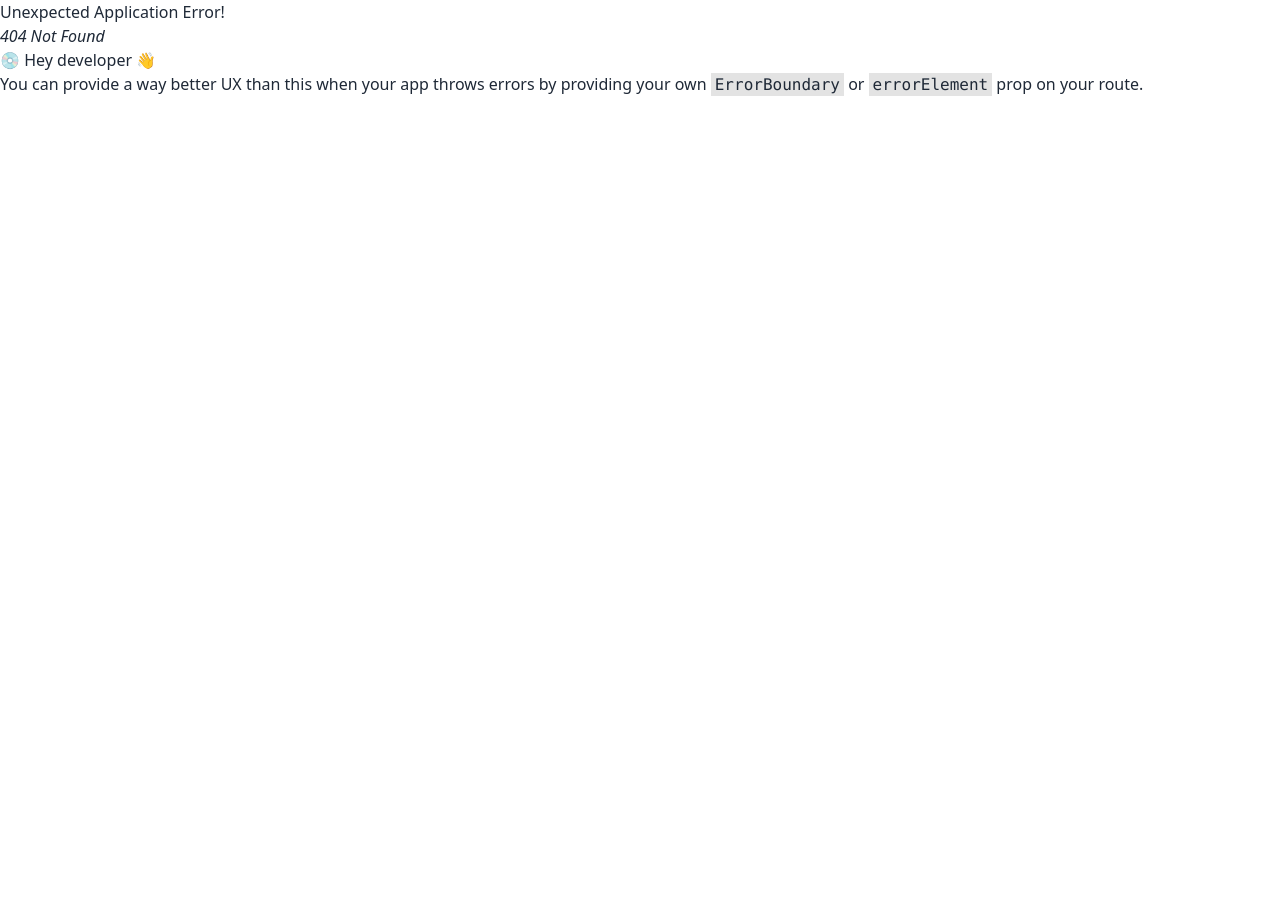
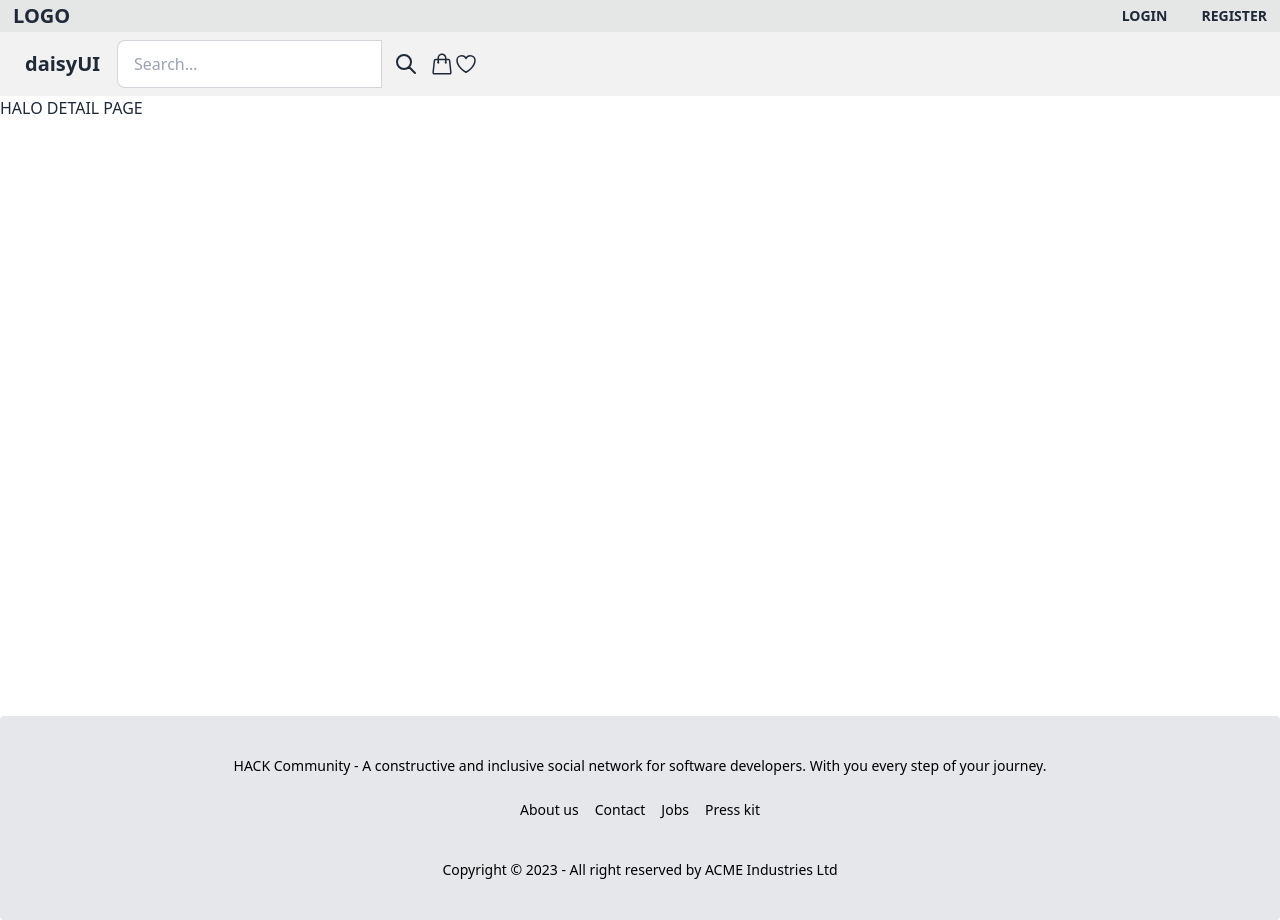
Before and after one commit to finalproject-bsd003/finalproject, a React (Vite) app in the folder client/: page /detail/1 in a window 1280 px wide. Before the commit this address had no page. Before the commit the page ends 800 px from the top, so only its background shows below. Built offline with nearby package versions, Linux system fonts and the light colour scheme.

Commit message:
install carousel

```diff
--- a/client/package.json
+++ b/client/package.json
@@ -13,6 +13,7 @@
     "react": "^18.2.0",
     "react-dom": "^18.2.0",
     "react-redux": "^8.1.1",
+    "react-responsive-carousel": "^3.2.23",
     "react-router-dom": "^6.14.2",
     "redux": "^4.2.1",
     "redux-thunk": "^2.4.2"
--- a/client/src/router/index.jsx
+++ b/client/src/router/index.jsx
@@ -3,6 +3,7 @@ import HomePage from "../views/HomePage";
 import Layout from "../components/Layout";
 
 import { createBrowserRouter, redirect } from "react-router-dom";
+import DetailPage from "../views/DetailPage";
 
 const router = createBrowserRouter([
   {
@@ -13,6 +14,10 @@ const router = createBrowserRouter([
         path: "/",
         element: <HomePage />,
       },
+      {
+        path: "detail/:id",
+        element: <DetailPage />,
+      }
     ],
   },
 ]);
--- /dev/null
+++ b/client/src/views/DetailPage.jsx
@@ -0,0 +1,12 @@
+import Card from "../components/Card";
+import Sidebar from "../components/Sidebar";
+
+function DetailPage() {
+    return (
+        <>
+            <h1>HALO DETAIL PAGE</h1>
+        </>
+    );
+}
+
+export default DetailPage;
```
Also changed, not shown: 1 other file (tests, documents, lock files or other folders).
